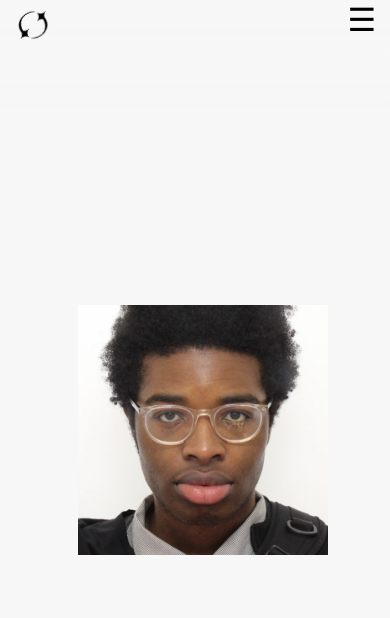
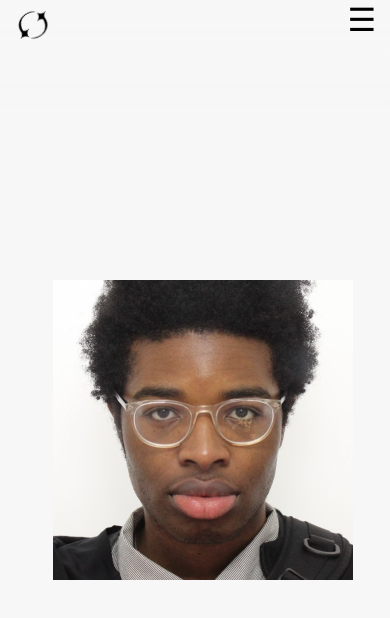
Before and after one commit to 19Horses/RadioProject, a React (Vite) app: page /#/ in a window 390 px wide. Shown: the top 618 px of the page. Built offline with nearby package versions, Linux system fonts and the light colour scheme.

Commit message:
responsiveness for mobile fixes

```diff
--- a/src/App.css
+++ b/src/App.css
@@ -69,12 +69,18 @@
   border-right: 1px solid lightgray;
 }
 
+.flex-container-mob {
+  position: relative;
+  display: flex;
+  width: 300px;
+  height: 300px;
+}
+
 .flex-container {
   position: relative;
   display: flex;
-  width: 250px;
-  height: 250px;
-
+  width: 500px;
+  height: 500px;
 }
 
 .total-container{
--- a/src/closedPage.jsx
+++ b/src/closedPage.jsx
@@ -295,7 +295,7 @@ export default function ClosedPage() {
         >
           <div
             ref={flexContainer}
-            className={`flex-container ${
+            className={`${isMobile ? "flex-container-mob" : "flex-container"} ${
               selectedIndex != null ? "fadeOutGrid" : ""
             }`}
           >
```
